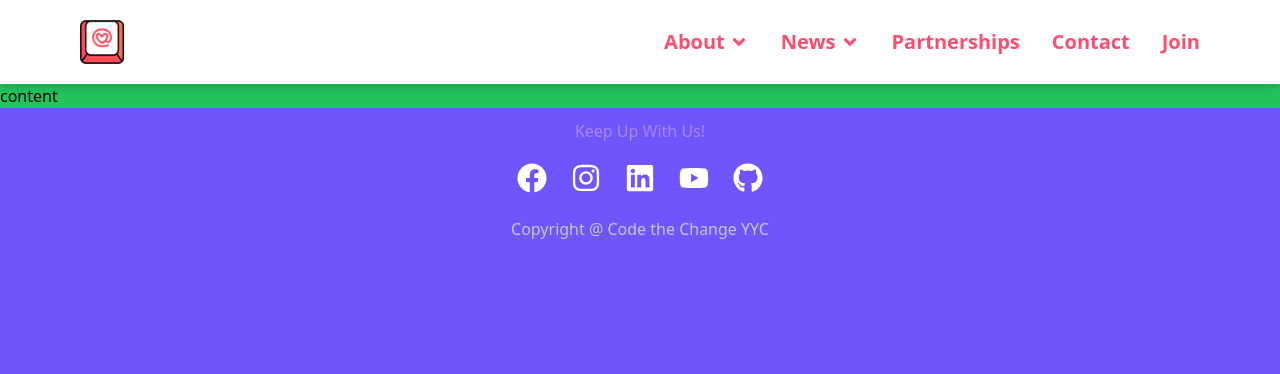
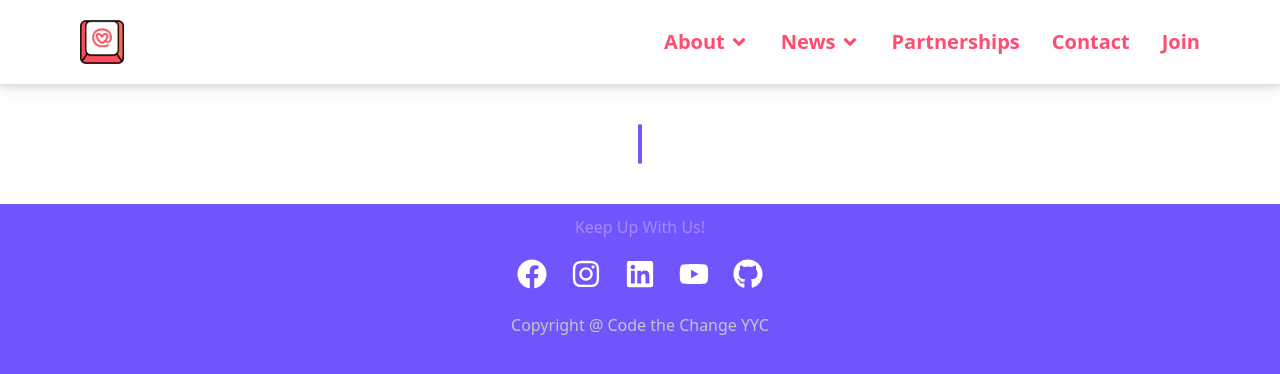
Before and after one commit to Code-the-Change-YYC/code-the-change-yyc-site, a Next.js app: page / in a window 1280 px wide. Shown: the top 374 px of the page. Built offline with nearby package versions, Linux system fonts and the light colour scheme; a web font is replaced by a local one.

Commit message:
feat: Draw a line

```diff
--- /dev/null
+++ b/components/Timeline.jsx
@@ -0,0 +1,34 @@
+const TIMELINE_DATA = [
+    {
+        year: 2019,
+        description: "We opened this year!",
+        image: ""
+    },
+    {
+        year: 2020,
+        description: "Another year happened",
+        image: ""
+    },
+    {
+        year: 2021,
+        description: "Topan joined this year :)",
+        image: ""
+    },
+    {
+        year: 2022,
+        description: "This is the current year",
+        image: ""
+    }
+];
+
+const TIMELINE_CONTAINER = "bg-white flex flex-col items-center p-10"
+
+const Timeline = () => {
+    return (
+        <div className={TIMELINE_CONTAINER}>
+            <div className="border-l-4 border-[#7055FD] rounded-lg h-10" />
+        </div>
+    )
+}
+
+export default Timeline;
--- a/pages/_app.js
+++ b/pages/_app.js
@@ -2,6 +2,7 @@ import Head from "next/head";
 import Navbar from "../components/Navbar";
 import "../styles/globals.css";
 import Footer from "../components/Footer";
+import Timeline from "../components/Timeline";
 
 function MyApp({ Component, pageProps }) {
   return (
@@ -13,9 +14,7 @@ function MyApp({ Component, pageProps }) {
       <Navbar />
       <Component {...pageProps} />
       {/* CONTAINER FOR CONTENT BELOW TO TEST NAVBAR IS IN RIGHT POSITION*/}
-      <div className="mb-auto bg-green-500">
-        <h1>content</h1>
-      </div>
+      <Timeline />
       <Footer />
     </div>
   );
```
